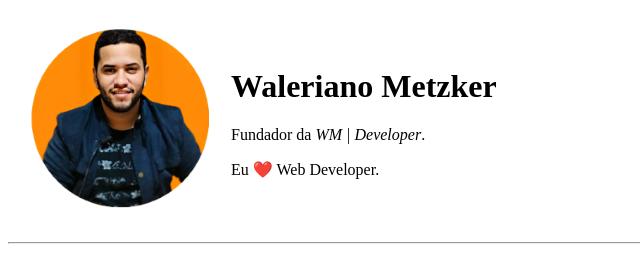
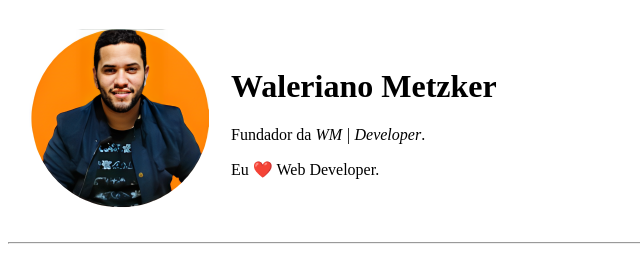
Before and after one commit to MetzkerDeveloper/Personal-Site, a plain HTML site: page index.html in a window 1280 px wide. Shown: the top 259 px of the page, 0-640 px from the left. Drawn offline with Linux system fonts and the light colour scheme.

Commit message:
photo update in html

```diff
--- a/index.html
+++ b/index.html
@@ -10,7 +10,7 @@
 <body>
     <table cellspacing="20">
         <tr>
-            <td><img src="imagens/waleriano.png"></td>
+            <td><img src="imagens/wmdev.png"></td>
             <td><h1>Waleriano Metzker</h1><p>Fundador da <em>WM | Developer</em>. </p>
               <p>Eu ❤️ Web Developer.</p></td>
         </tr>
```
